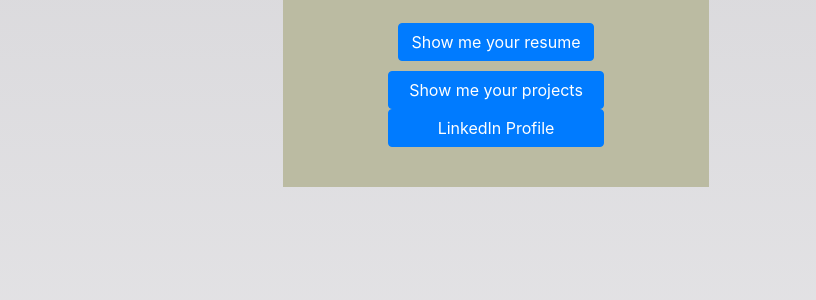
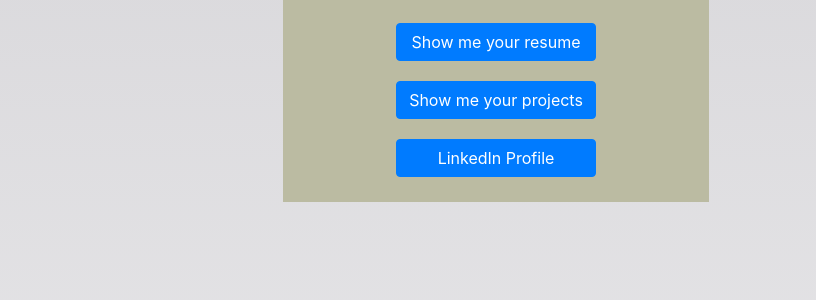
Before and after one commit to CarpalCarp/MatiasG.github.io, a plain HTML site: page index.html in a window 1280 px wide. Shown: the part 458-758 px from the top of the page, 464-1280 px from the left. Drawn offline with nearby package versions, Linux system fonts and the light colour scheme.

Commit message:
Update main.css

```diff
--- a/css/main.css
+++ b/css/main.css
@@ -118,7 +118,7 @@ body > div > div{
     text-align: center;
 }
 
-#hello{
+#home + div{
     margin-top: -50px;
 }
 
@@ -130,7 +130,7 @@ h2{
     text-align: center;
 }
 
-main button{
+main button, main a{
     margin: 10px;
 }
 
```
